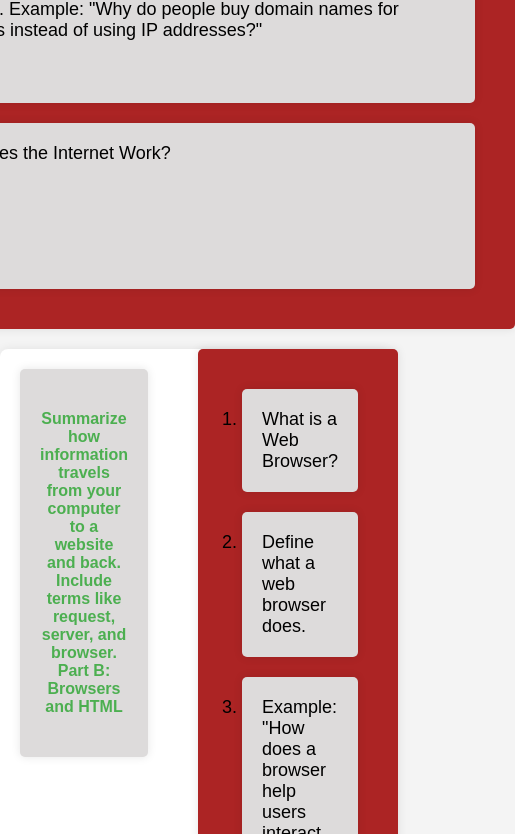
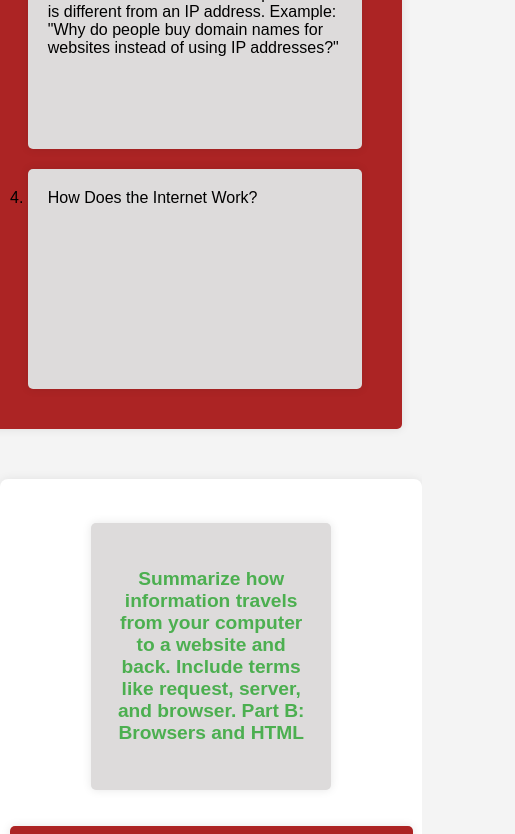
Before and after one commit to intense-code/HandsOnHTMLbasics, a plain HTML site: page index.html in a window 390 px wide. Shown: the part 1166-2000 px from the top of the page, 515 px wide, since content can reach past the window. Drawn offline with Linux system fonts and the light colour scheme.

Commit message:
added styling to make it more responisve need to answer them in a span now

```diff
--- a/style/styles.css
+++ b/style/styles.css
@@ -142,7 +142,7 @@ ol.q2{
     padding: 20px;
     border-radius: 5px;
     box-shadow: 0 0 10px rgba(0,0,0,0.1);
-    width: 600px;
+    width: 99%;
     font-size: large;
 }
 /*Hover effect for answers */
@@ -166,8 +166,10 @@ ol.q2{
     background: #fff;
     border-radius: 8px;
     box-shadow: 0 0 10px rgba(0,0,0,0.08);
-    /* margin: 30px 0; */
-    /* padding: 24px; */
+    margin: 30px 0;
+     padding: 24px;
+     width:99%;
+
 }
 
 .question-group h3 {
@@ -192,7 +194,7 @@ ol.q2{
 /* Center and columize the bottom*/
 .cc {
     height:100%;
-        width:99%;
+        width:98%;
     background-color: rgb(221, 219, 219);
 
     border-radius: 5px;
@@ -212,24 +214,37 @@ div.cc:hover{
     border: solid red 2px;
     cursor:pointer;
 }
-/* Container around the bottom two */
-body > div.cc{
-    display:flex;
-    flex-direction: column;
-    align-items: center;
-    justify-content: center;
-}
+
+
 
 @media (max-width: 768px) {
-    .question-row {
+    div.question-row:hover{
+
+    width: 96%;
+    height:100%;
+
+}
+    .question-row,
+    .qs,
+    .question-group.qs {
         flex-direction: column;
         align-items: center;
+        gap: 1em;
     }
-    .qs {
-        flex-direction: column;
-        align-items: center;
+    .question-row,
+    .question-group,
+    .cc,
+    ol.q2 {
+        width:96%;
+        max-width: 96%;
+        /* padding: 10px; */
+        font-size: 1em;
     }
-    .question-group {
-        width: 100%;
+    h1, h2, h3, h4, h5 {
+        font-size: 1.2em;
     }
-}align-items: evenly-spaced;
+    nav a {
+        margin: 10px 0;
+        font-size: 1em;
+    }
+}
```
